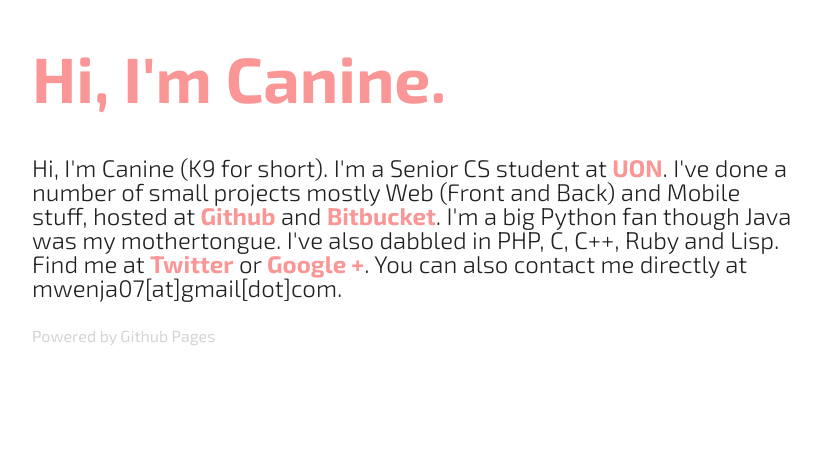
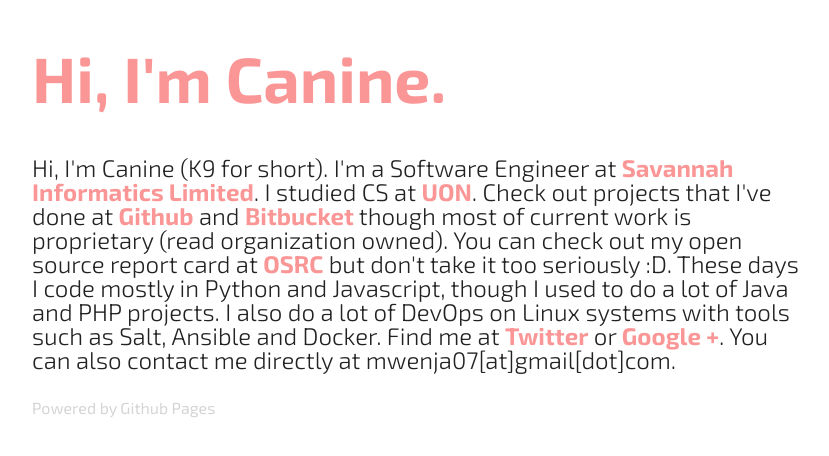
Before and after one commit to caninemwenja/caninemwenja.github.io, a Jekyll site: the page built from index.html, in a window 1280 px wide. Shown: the top 456 px of the page, without its empty margins (224-1053 px from the left). Built offline with Jekyll 4.4.1, drawn with Linux system fonts in a browser that asks for light colours.

Commit message:
Update profile page

```diff
--- a/index.html
+++ b/index.html
@@ -3,9 +3,10 @@
 header: Hi, I'm Canine.
 ---
 <p class="lead-text">
-Hi, I'm Canine (K9 for short). I'm a Senior CS student at <a href="http://uonbi.ac.ke" target="_blank">UON</a>.
-I've done a number of small projects mostly Web (Front and Back) and Mobile stuff, hosted at <a href="http://github.com/caninemwenja" target="_blank">Github</a> and <a href="http://bitbucket.org/caninemwenja" target="_blank">Bitbucket</a>.
-I'm a big Python fan though Java was my mothertongue. I've also dabbled in PHP, C, C++, Ruby and Lisp.
+Hi, I'm Canine (K9 for short). I'm a Software Engineer at <a href="http://savannahinformatics.com/">Savannah Informatics Limited</a>. I studied CS at <a href="http://uonbi.ac.ke" target="_blank">UON</a>.
+Check out projects that I've done at <a href="http://github.com/caninemwenja" target="_blank">Github</a> and <a href="http://bitbucket.org/caninemwenja" target="_blank">Bitbucket</a> though most of current work is proprietary (read organization owned).
+You can check out my open source report card at <a href="https://osrc.dfm.io/caninemwenja/">OSRC</a> but don't take it too seriously :D.
+These days I code mostly in Python and Javascript, though I used to do a lot of Java and PHP projects. I also do a lot of DevOps on Linux systems with tools such as Salt, Ansible and Docker.
 Find me at <a href="http://twitter.com/caninemwenja" target="_blank">Twitter</a> or <a href="https://plus.google.com/u/0/105694703143927243193/posts" target="_blank">Google +</a>.
 You can also contact me directly at mwenja07[at]gmail[dot]com.
 </p>
```
